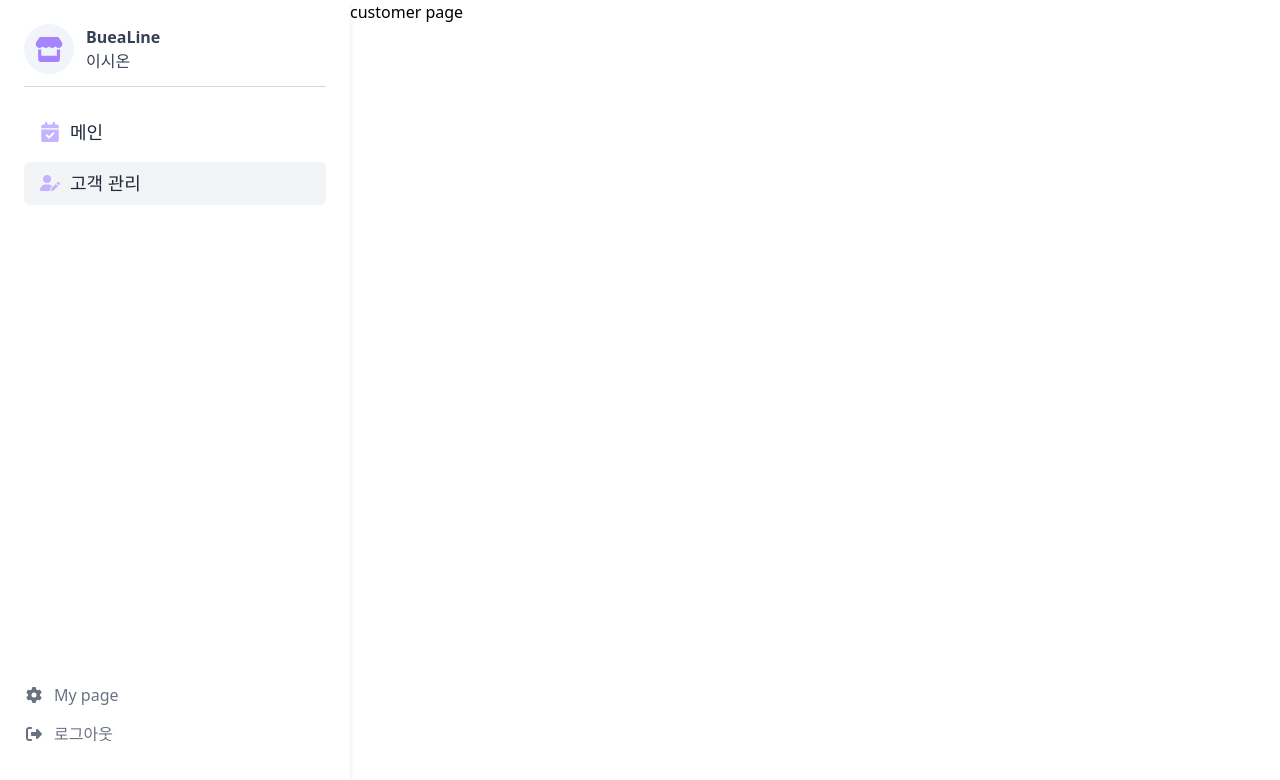
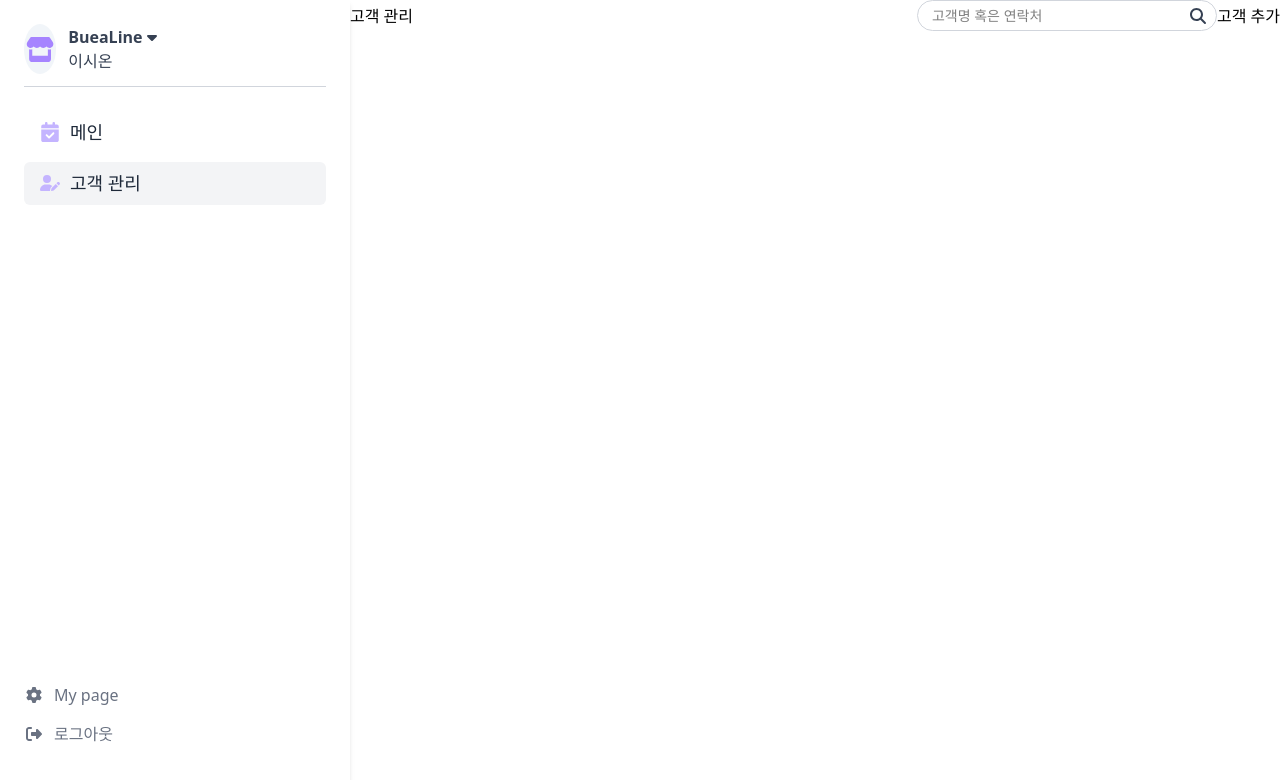
Before and after one commit to S2SIONS2/BueaFit, a Next.js app in the folder bueafit/: page /store/customer in a window 1280 px wide. Shown: the top 780 px of the page. Built offline with nearby package versions, Linux system fonts and the light colour scheme.

Commit message:
메인 네비에 selectstore 경로 추가

```diff
--- a/bueafit/src/app/(after-login)/selectstore/page.tsx
+++ b/bueafit/src/app/(after-login)/selectstore/page.tsx
@@ -15,11 +15,6 @@ export default function Page() {
     const fetchShops = async () => {
       const res = await fetchInterceptors(`${process.env.NEXT_PUBLIC_BUEAFIT_API}/shops`, {
         method: "GET",
-        credentials: "include",
-        headers: {
-          "Content-Type": "application/json",
-        },
-        cache: "no-store",
       });
 
       const data = await res.json();
--- a/bueafit/src/app/(after-login)/store/customer/page.tsx
+++ b/bueafit/src/app/(after-login)/store/customer/page.tsx
@@ -1,7 +1,21 @@
+import SearchComponent from "@/app/components/Search";
+import Link from "next/link";
+
 export default function Page() {
     return (
         <div>
-            customer page
+            <section className="flex items-center justify-between">
+                <div className="flex items-center">
+                    <h2>고객 관리</h2>
+                </div>
+                <div className="flex items-center">
+                    <SearchComponent />
+                    <Link href={'/store/customer/add'}>고객 추가</Link>
+                </div>
+            </section>
+            <section>
+
+            </section>
         </div>
     )
 }
--- a/bueafit/src/app/components/MainNav.tsx
+++ b/bueafit/src/app/components/MainNav.tsx
@@ -2,7 +2,7 @@
 
 import Link from "next/link";
 import { FontAwesomeIcon } from "@fortawesome/react-fontawesome";
-import { faStore, faCalendarCheck, faUserPen, faGear, faRightFromBracket } from "@fortawesome/free-solid-svg-icons";
+import { faStore, faCalendarCheck, faUserPen, faGear, faRightFromBracket, faCaretDown } from "@fortawesome/free-solid-svg-icons";
 import { usePathname } from "next/navigation";
 
 export default function MainNav() {
@@ -11,13 +11,20 @@ export default function MainNav() {
 
     const logout = async () => {
         try {
-            const response = await fetch('/api/auth/logout', {
+            const response = await fetch(`/api/auth/logout`, {
                 method: "POST",
                 credentials: "include",
                 headers: {
                     "Content-Type": "application/json",
                 },
             })
+            if (response.status === 200) {
+                if(confirm('로그아웃 하시겠습니까?')) {
+                    window.location.href = '/login';
+                };
+            } else {
+                console.error("로그아웃 실패", response);
+            }
             return response;
         }catch(e) {
             console.error(e);
@@ -31,8 +38,15 @@ export default function MainNav() {
                     <div className="w-[50px] h-[50px] bg-slate-100 flex items-center justify-center rounded-[50%]">
                         <FontAwesomeIcon icon={faStore} className="text-[25px] text-violet-400" />
                     </div>
-                    <ul>
-                        <li className="text-gray-700 text-base font-bold">BueaLine</li>
+                    <ul className="w-100">
+                        <li className="text-gray-700 text-base font-bold">
+                            <Link href={'/selectstore'} className="flex items-center">
+                                BueaLine
+                                <span className="ml-1">
+                                    <FontAwesomeIcon icon={faCaretDown} />
+                                </span>
+                            </Link>
+                        </li>
                         <li className="text-gray-700 text-base">이시온</li>
                     </ul>
                 </div>
--- /dev/null
+++ b/bueafit/src/app/components/Search.tsx
@@ -0,0 +1,17 @@
+import { FontAwesomeIcon } from "@fortawesome/react-fontawesome";
+import { faMagnifyingGlass } from "@fortawesome/free-solid-svg-icons";
+
+export default function SearchComponent() {
+    return (
+        <label className="rounded-[20px] border border-gray-300 flex items-center justify-between min-w-[300px] pl-[10px] pr-[10px]">
+            <input
+                type="text"
+                className="focus:outline-none focus-visible:outline-none appearance-none focus-visible:outline-0 outline-[0px] no-clear-button text-[14px] p-1"
+                placeholder="고객명 혹은 연락처"
+            />
+            <button type="submit" className="cursor-pointer text-gray-700">
+                <FontAwesomeIcon icon={faMagnifyingGlass} />
+            </button>
+        </label>
+    )
+}
```
